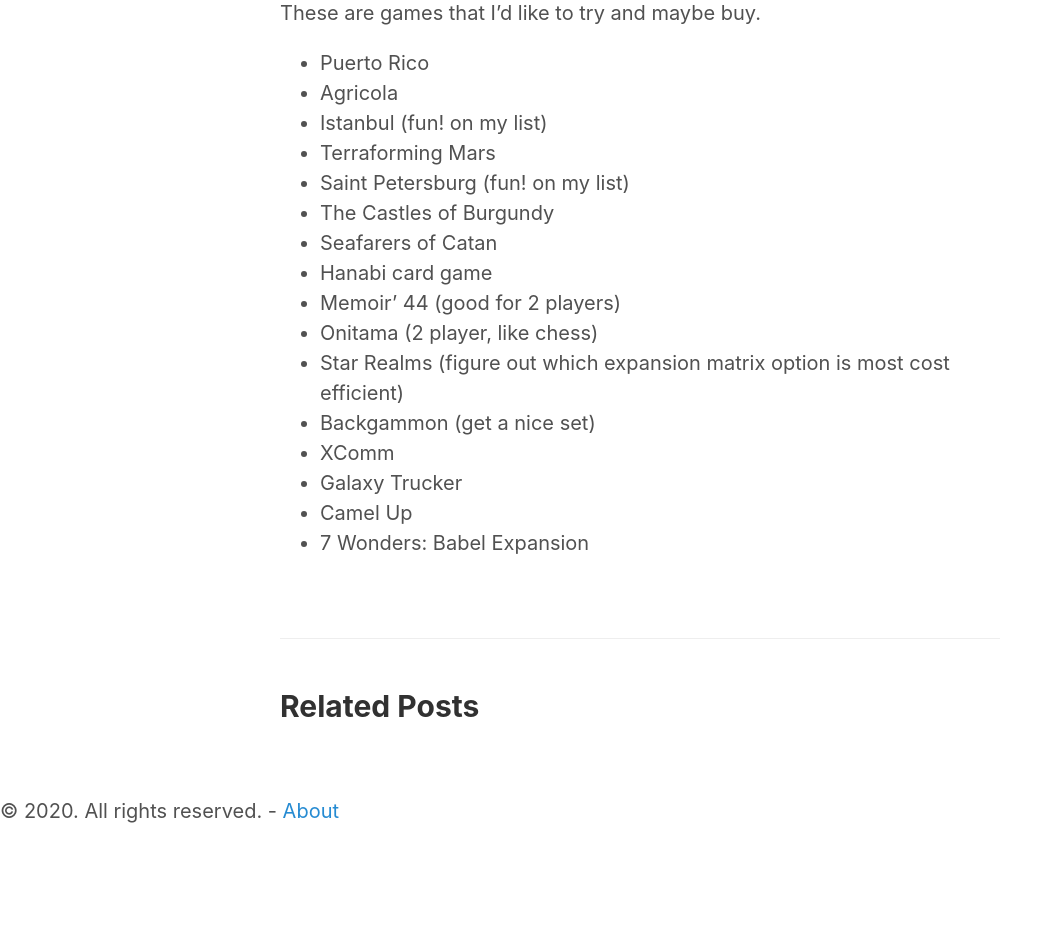
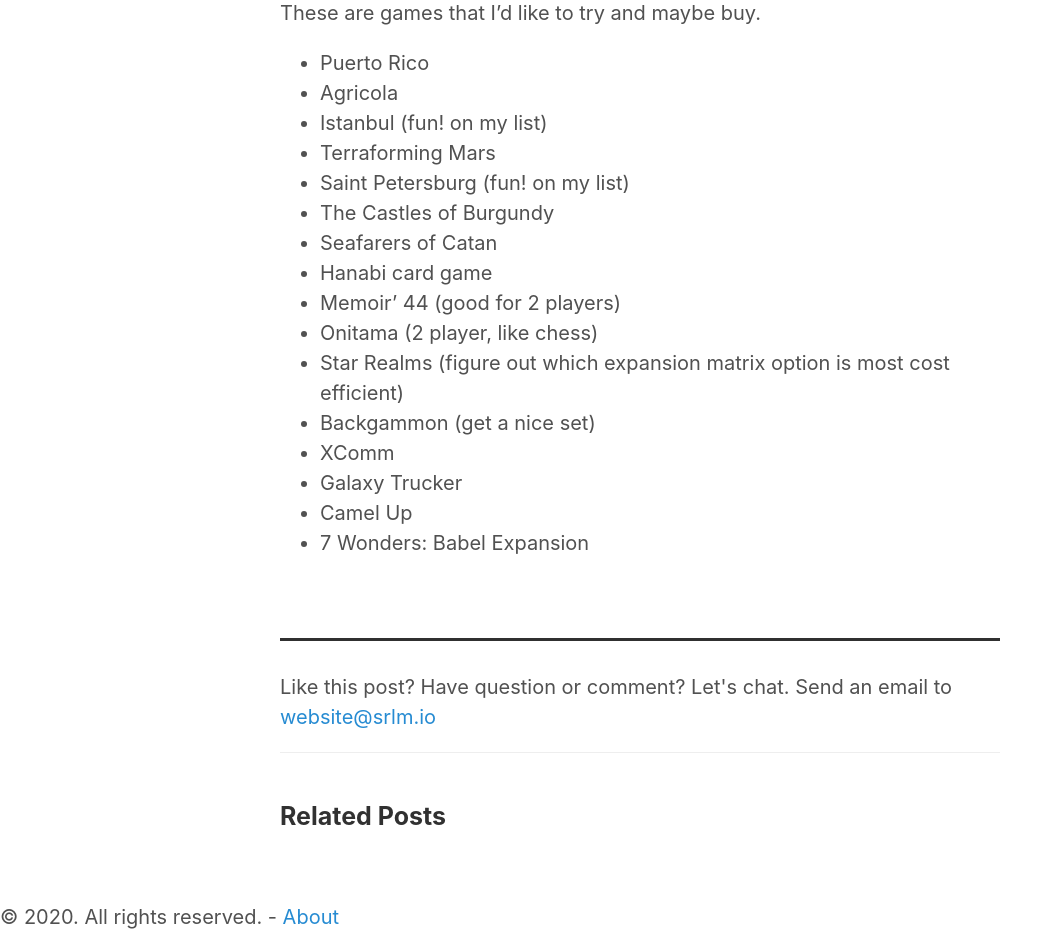
Before and after one commit to srlm-io/srlm.io, a Jekyll site: the page built from board-games.md, in a window 1280 px wide and 1400 px high, scrolled down 7289 px. Shown: the part 448-1400 px from the top of the window, without its empty margins (0-1062 px from the left). Built offline with Jekyll 4.4.1, drawn with Linux system fonts in a browser that asks for light colours; before the commit the page ends 8583 px from its top, so only the background shows below that.

Commit message:
Add an email call to action at the bottom of post pages

```diff
--- a/_layouts/post.html
+++ b/_layouts/post.html
@@ -8,17 +8,22 @@
     {{ content }}
 </div>
 
+<div>
+    <hr>
+    <p>Like this post? Have question or comment? Let's chat. Send an email to <a href="mailto:website@srlm.io?subject=Discuss: {{ page.title }}">website@srlm.io</a></p>
+</div>
+
 <div class="related">
-    <h2>Related Posts</h2>
+    <h3>Related Posts</h3>
     <ul class="related-posts">
         {% for post in site.related_posts limit:3 %}
         <li>
-            <h3>
+            <h4>
                 <a href="{{ post.url }}">
                     {{ post.title }}
                     <small>{{ post.date | date_to_string }}</small>
                 </a>
-            </h3>
+            </h4>
         </li>
         {% endfor %}
     </ul>
--- a/public/css/poole.css
+++ b/public/css/poole.css
@@ -129,7 +129,7 @@
   position: relative;
   margin: 1.5rem 0;
   border: 0;
-  border-top: 1px solid #eee;
+  border-top: 3px solid #303030;
   border-bottom: 1px solid #fff;
 }
 
```
